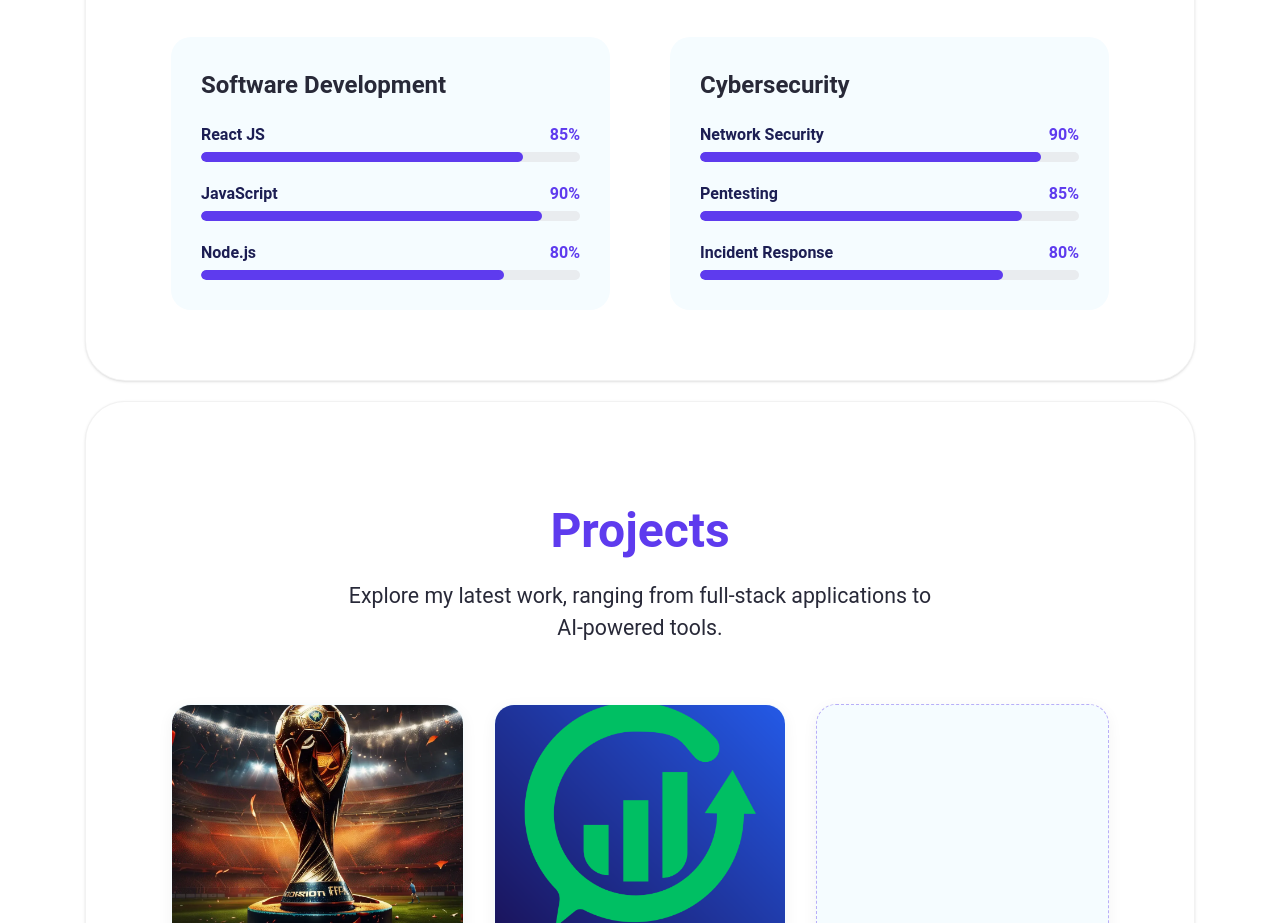
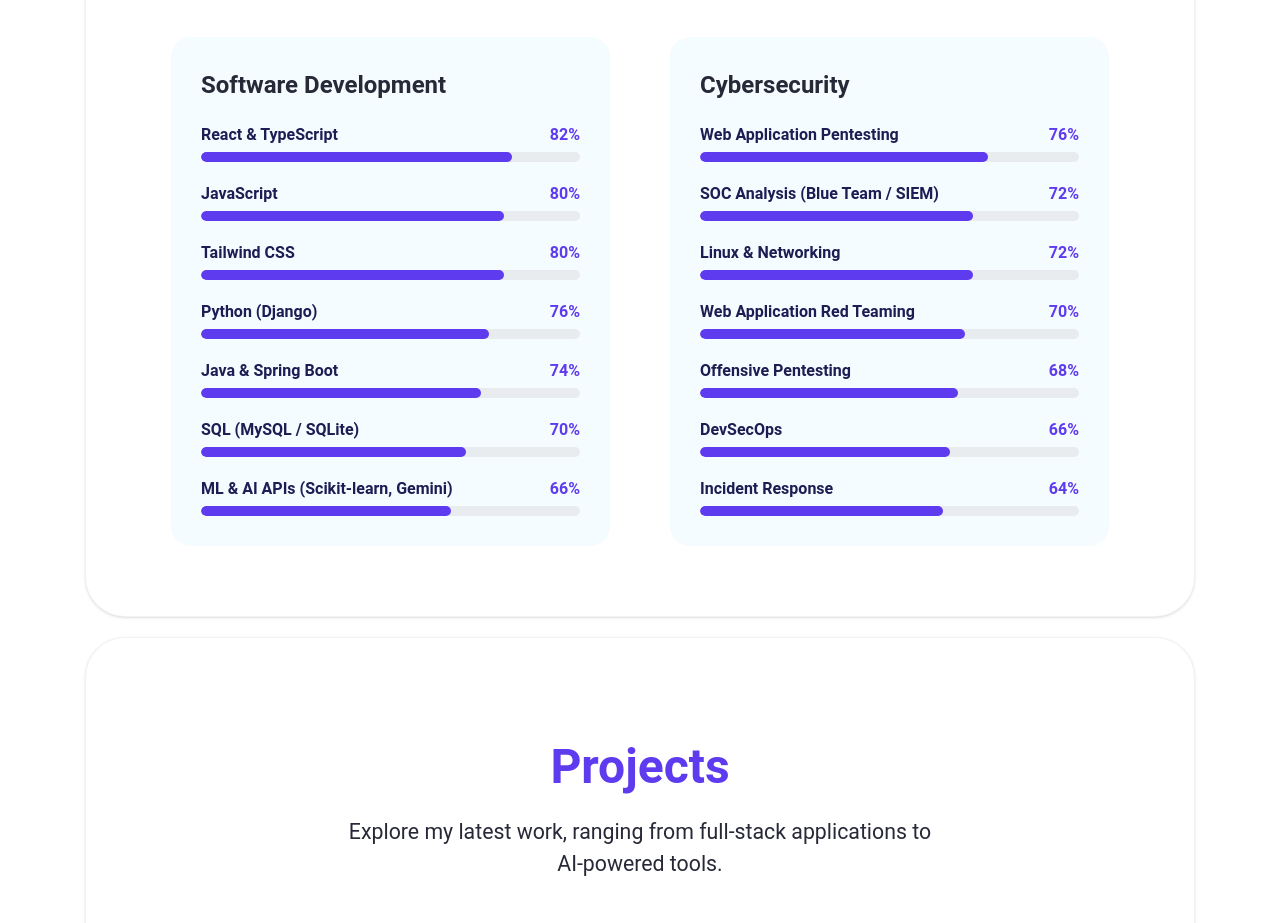
Before and after one commit to gumedekb/khumbulani-portfolio, a React (Vite) app: page / in a window 1280 px wide. Shown: the part 1420-2343 px from the top of the page. Built offline with nearby package versions, Linux system fonts and the light colour scheme; no server answers.

Commit message:
update email service

```diff
--- a/src/Pages/Home/ContactMe.tsx
+++ b/src/Pages/Home/ContactMe.tsx
@@ -33,9 +33,21 @@ const ContactMe: React.FC = () => {
         EMAILJS.serviceId,
         EMAILJS.templateId,
         {
+          // Recipient = MY inbox. The template's "To Email" is {{email}},
+          // so this must be my address for the enquiry to reach me.
+          email: CONTACT.email,
+          to_email: CONTACT.email,
+
+          // The visitor's details — use these in the template body and as the
+          // Reply-To / auto-reply recipient.
+          name,
           from_name: name,
           from_email: email,
+          visitor_email: email,
           reply_to: email,
+
+          title: `New portfolio message from ${name}`,
+          time: new Date().toLocaleString(),
           message,
         },
         { publicKey: EMAILJS.publicKey }
--- a/src/Pages/Home/TechnicalSkills.tsx
+++ b/src/Pages/Home/TechnicalSkills.tsx
@@ -12,15 +12,23 @@ const TechnicalSkills: React.FC = () => {
   }, []);
 
   const softwareSkills = [
-    { name: "React JS", percentage: 85 },
-    { name: "JavaScript", percentage: 90 },
-    { name: "Node.js", percentage: 80 },
+    { name: "React & TypeScript", percentage: 82 },
+    { name: "JavaScript", percentage: 80 },
+    { name: "Tailwind CSS", percentage: 80 },
+    { name: "Python (Django)", percentage: 76 },
+    { name: "Java & Spring Boot", percentage: 74 },
+    { name: "SQL (MySQL / SQLite)", percentage: 70 },
+    { name: "ML & AI APIs (Scikit-learn, Gemini)", percentage: 66 },
   ];
 
   const cyberSkills = [
-    { name: "Network Security", percentage: 90 },
-    { name: "Pentesting", percentage: 85 },
-    { name: "Incident Response", percentage: 80 },
+    { name: "Web Application Pentesting", percentage: 76 },
+    { name: "SOC Analysis (Blue Team / SIEM)", percentage: 72 },
+    { name: "Linux & Networking", percentage: 72 },
+    { name: "Web Application Red Teaming", percentage: 70 },
+    { name: "Offensive Pentesting", percentage: 68 },
+    { name: "DevSecOps", percentage: 66 },
+    { name: "Incident Response", percentage: 64 },
   ];
 
   const renderSkillBar = (skill: { name: string; percentage: number }, index: number) => (
```
